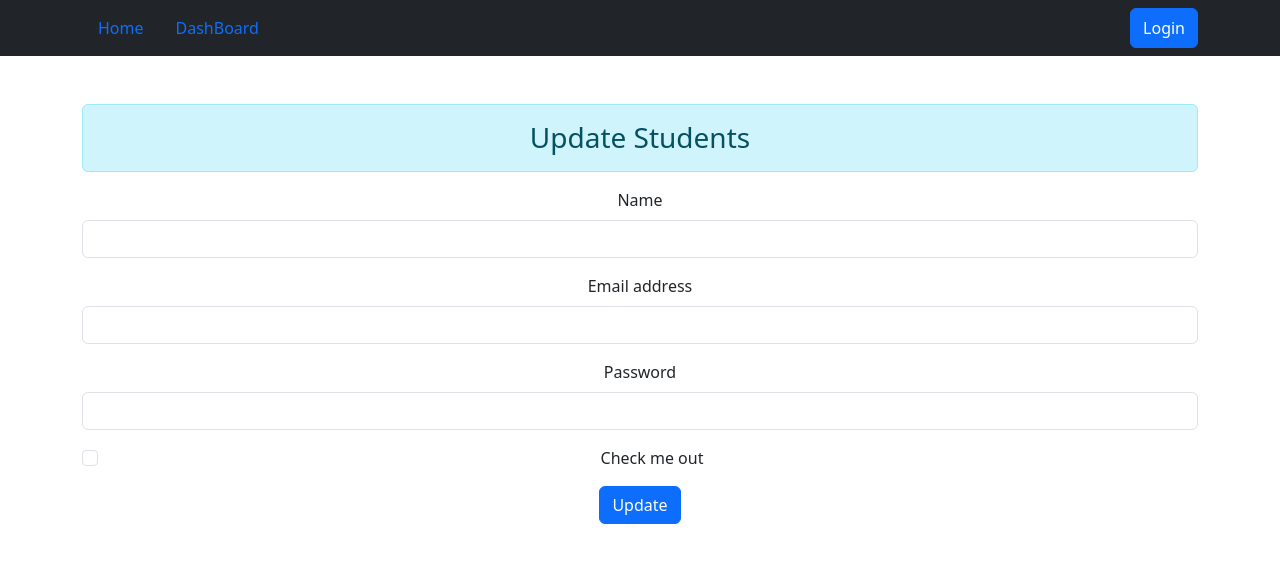
After one commit to helal-shohag/CRUD, a Django app: page //10/ in a window 1280 px wide. The commit adds this page. Shown: the top 563 px of the page. Run offline with Django 5.2, Linux system fonts and the light colour scheme; data comes from the database, SQL or seed files in the repository; both versions use the stored data as it was after the commit; some libraries are stand-ins or nearby versions.

Commit message:
complete

```diff
--- /dev/null
+++ b/crud_app/templates/update.html
@@ -0,0 +1,33 @@
+{% extends 'base.html'%}
+{% block content %}
+<div class="container mt-5">
+
+    <div class="mt-4 text-center">
+        <div class="">
+            <h3 class="text-center alert alert-info">Update Students</h3>
+        <form method="POST" action="">
+            {%csrf_token%}
+    <div class="mb-3">
+    <label for="exampleInputEmail1" class="form-label">Name</label>
+    <input type="name" class="form-control" id="exampleInputEmail1" name="name" aria-describedby="emailHelp">
+
+  </div>
+   <div class="mb-3">
+    <label for="exampleInputEmail1" class="form-label">Email address</label>
+    <input type="email" name="email" class="form-control" id="exampleInputEmail1" aria-describedby="emailHelp">
+
+  </div>
+  <div class="mb-3">
+    <label for="exampleInputPassword1" class="form-label">Password</label>
+    <input type="password" name="password" class="form-control" id="exampleInputPassword1">
+  </div>
+  <div class="mb-3 form-check">
+    <input type="checkbox" class="form-check-input" id="exampleCheck1">
+    <label class="form-check-label" for="exampleCheck1">Check me out</label>
+  </div>
+  <button type="submit" class="btn btn-primary">Update</button>
+  </form>
+        </div>
+
+</div>
+{%endblock %}
--- a/crud_app/urls.py
+++ b/crud_app/urls.py
@@ -1,6 +1,8 @@
 from django.urls import path
-from .views import home
+from .views import home,delete,update
 
 urlpatterns = [
     path('',home,name='home'),
+    path('delete/<int:id>/',delete,name='delete'),
+    path('/<int:id>/',update,name='update'),
 ]
--- a/crud_app/views.py
+++ b/crud_app/views.py
@@ -1,4 +1,5 @@
-from django.shortcuts import render,redirect
+from django.shortcuts import render
+from django.http import HttpResponseRedirect
 from .forms import UserForm
 from .models import User
 # Create your views here.
@@ -11,10 +12,24 @@ def home(request):
            password = form.cleaned_data['password']
            user = User(name=name, email=email, password=password)
            user.save()
+
     else:
         form =UserForm()
     return render(request, 'home.html',{'form': form,'students': User.objects.all()})
 
-# def show(request):
-#     students = User.objects.all()
-#     return render(request,'home.html',{'students':students})
+def delete(request,id):
+    user = User.objects.get(pk= id)
+    user.delete()
+    return HttpResponseRedirect('/')
+
+def update(request,id):
+    if request.method == 'POST':
+        user = User.objects.get(pk = id)
+        form = UserForm(request.POST,instance=user)
+        if form.is_valid():
+            form.save()
+
+    else:
+        user = User.objects.get(pk=id)
+        form = UserForm(instance=user)
+    return render(request,'update.html',{'form':form})
```
Also changed, not shown: crud_app/templates/home.html (+6 -2 lines), db.sqlite3.
